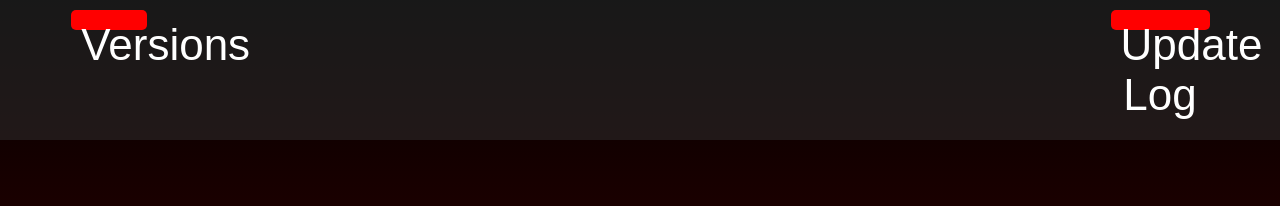
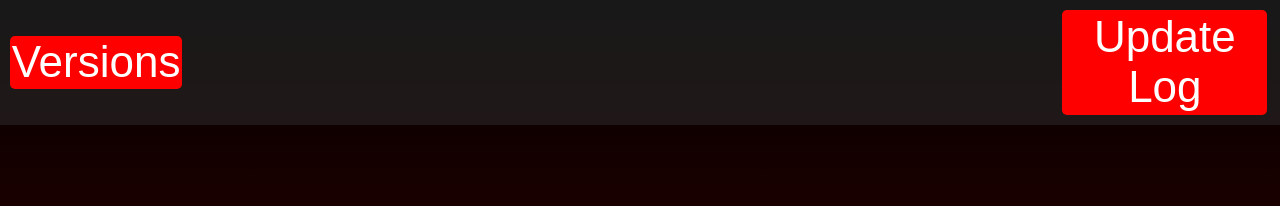
Before and after one commit to SpeedyPL/HorrorGame, a plain HTML site: page index.html in a window 1280 px wide. Shown: the top 206 px of the page. Drawn offline with Linux system fonts and the light colour scheme.

Commit message:
index.html

```diff
--- a/index.html
+++ b/index.html
@@ -27,13 +27,12 @@
             padding: 10px;
             margin: 0;
             display: flex;
+            align-items: center; /* Wyśrodkowanie w pionie */
             justify-content: space-between;
         }
 
-        header button {
-            width: var(--button-width);
-            height: var(--button-height);
-            padding: 10px;
+        header button{
+            padding: 1%;
             background-color: #FF0000;
             border: none;
             border-radius: 5px;
@@ -152,8 +151,8 @@
 </head>
 <body>
     <header>
-        <a href="versions.html"><button id="versionsBtn" style="margin-left: 5%;">Versions</button></a>
-            <a href="update_log.html"><button id="updateLogBtn" style="margin-right: 5%;">Update Log</button></a>
+        <a href="versions.html"><button id="versionsBtn" style="margin-right: 5%;">Versions</button></a>
+        <a href="update_log.html"><button id="updateLogBtn" style="margin-right: 10%;">Update Log</button></a>
     </header>
 
     <main>
```
